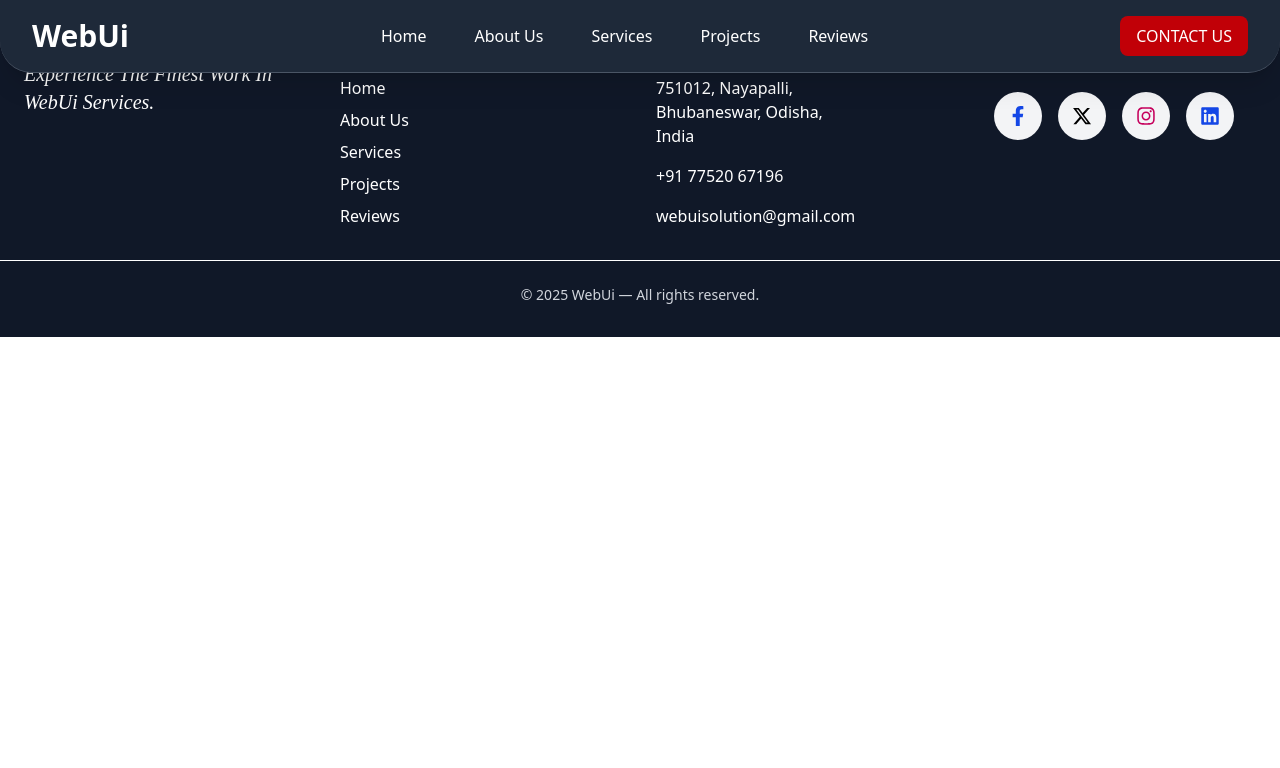
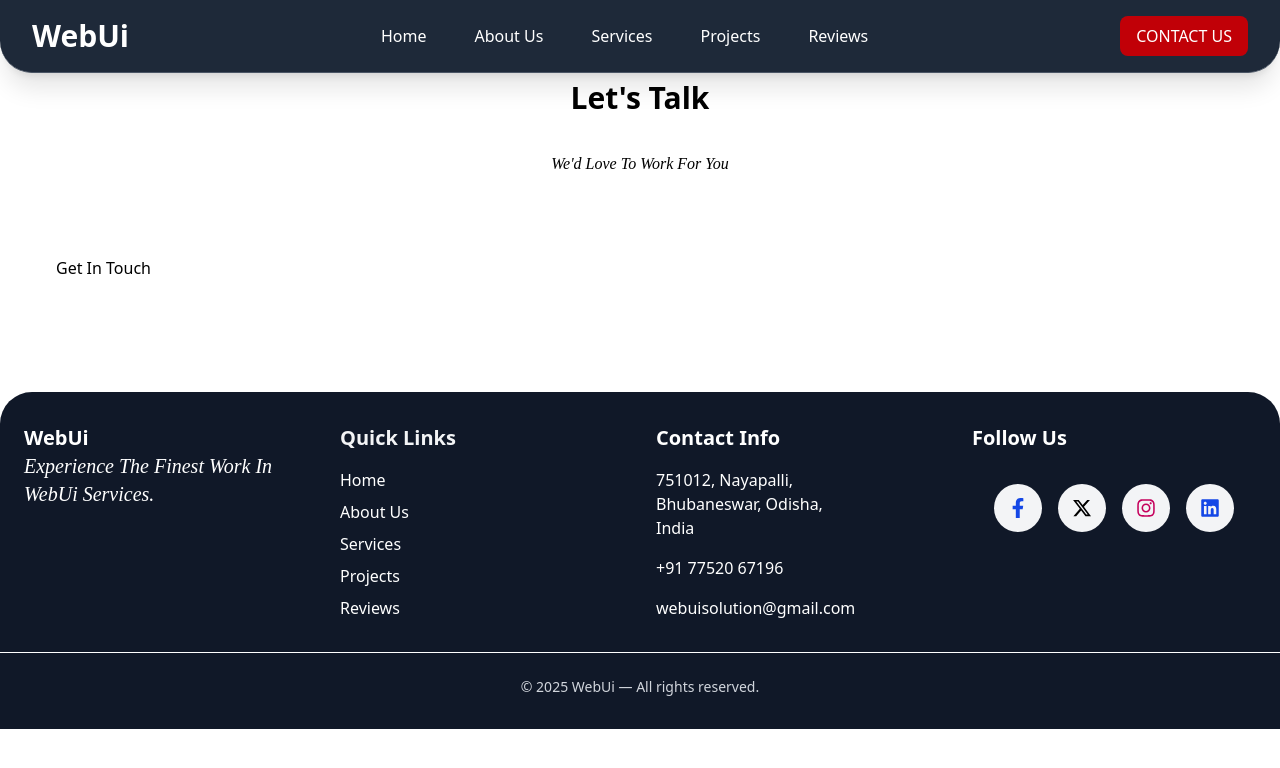
Before and after one commit to NiharikaNeha/WebUi_Team, a React (Vite) app in the folder frontend/: page /contact in a window 1280 px wide. Shown: the top 768 px of the page. Built offline with nearby package versions, Linux system fonts and the light colour scheme.

Commit message:
link updated

```diff
--- a/frontend/src/Components/ContactSection.jsx
+++ b/frontend/src/Components/ContactSection.jsx
@@ -188,7 +188,30 @@
 
 const ContactSection = () => {
   return (
-    <div></div>
+    <div id='contact' className='py-20 bg-white'>
+      <div className='container mx-auto px-6'>
+        <div className='text-center mb-12'>
+          <h1 className='text-3xl text-dark font-bold mb-4'>Let's Talk</h1>
+          <div className='w-20 h-1 bg-primary mx-auto mb-4'></div>
+          <p className='text-grey-700'>We'd Love To Work For You</p>
+        </div>
+
+<div className='flex flex-col md:flex-row items-center justify-between'>
+  {/* Left Container */}
+  <div className='md:w-1/2'>
+  <div className='w-full overflow-hidden p-8'>
+    <h1>Get In Touch</h1>
+    <div>
+      <div>
+
+      </div>
+    </div>
+  </div>
+  </div>
+</div>
+
+      </div>
+    </div>
   )
 }
 
--- a/frontend/src/Components/Footer.jsx
+++ b/frontend/src/Components/Footer.jsx
@@ -14,7 +14,7 @@
   },
   {
     icon: <FaInstagram className="text-pink-700 hover:text-pink-900" />,
-    url: "https://www.instagram.com/webui.build/",
+    url: "https://www.instagram.com/webui.team/",
   },
   {
     icon: <FaLinkedin className="text-blue-700" />,
```
